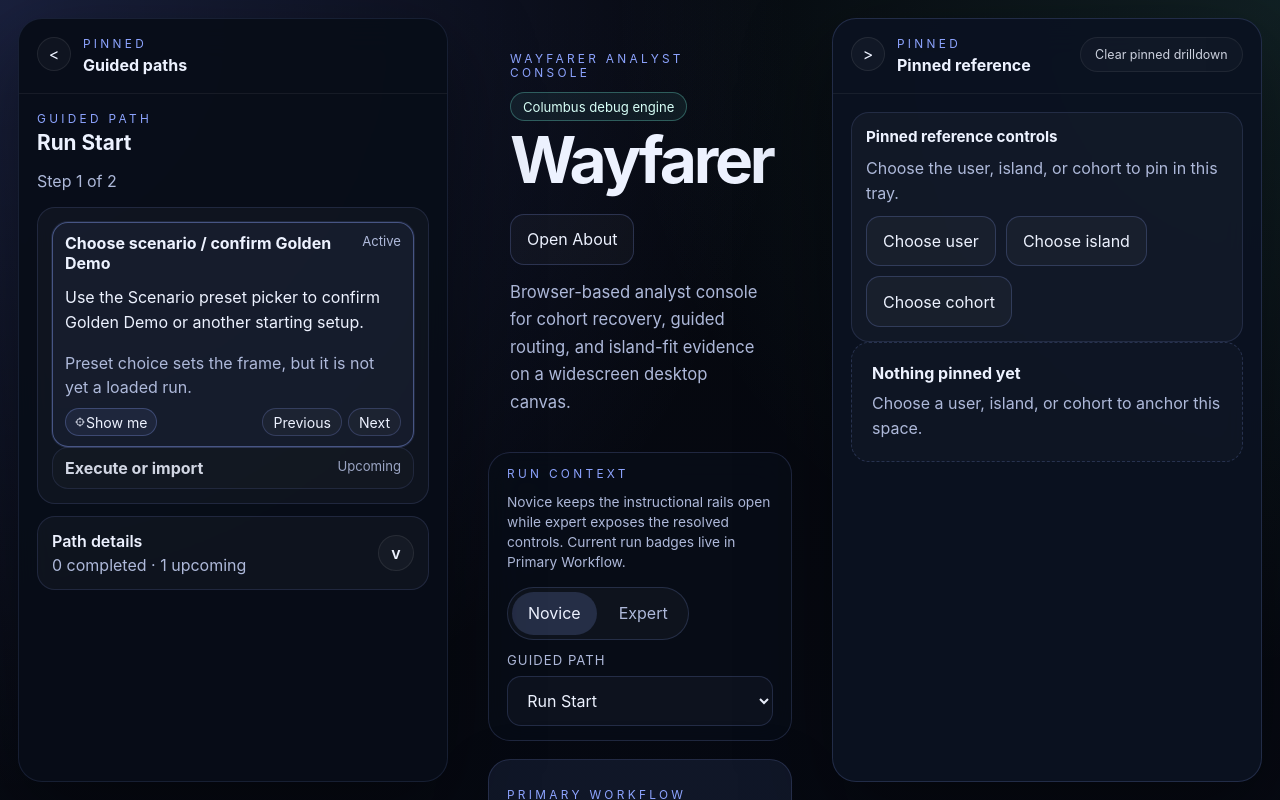
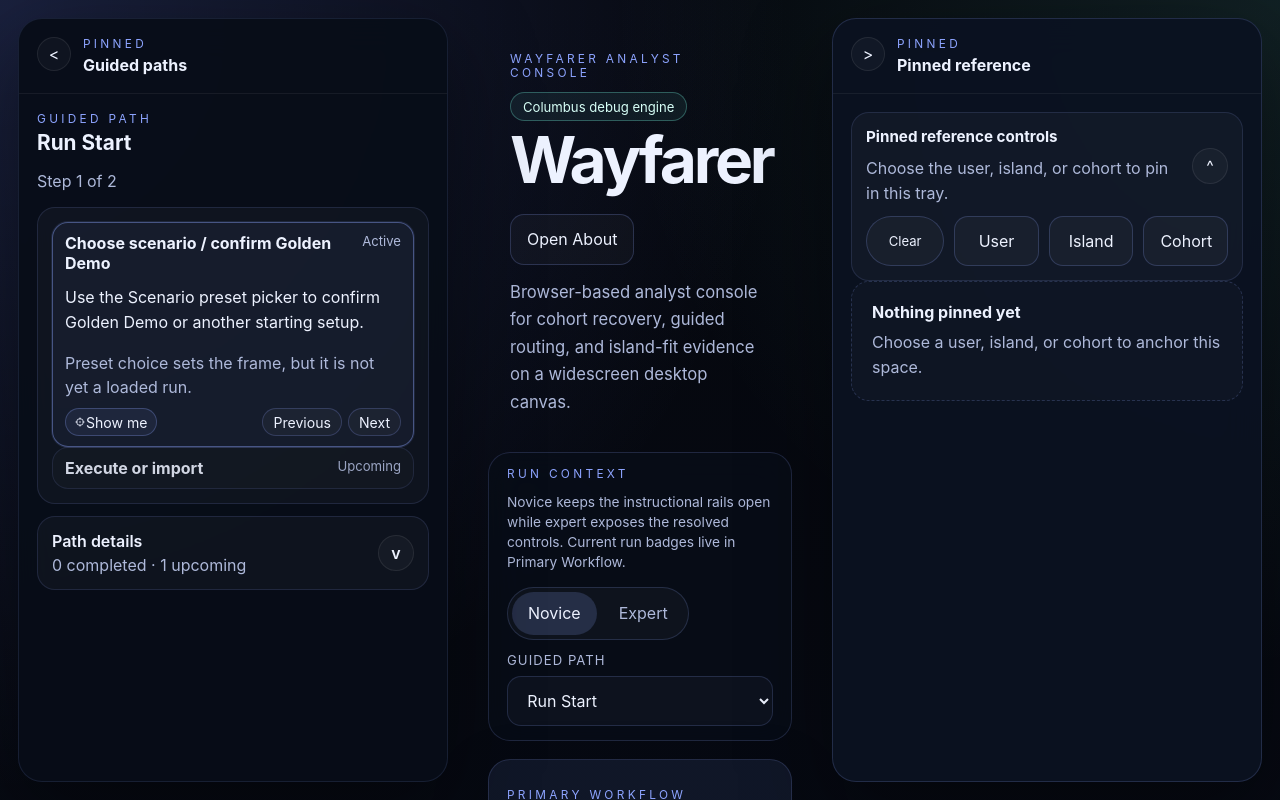
Before and after one commit to BrianUrbanek/Wayfarer, a React (Vite) app: page / in a window 1280 px wide. Shown: the top 800 px of the page. Built offline with nearby package versions, Linux system fonts and the light colour scheme.

Commit message:
Keep pinned reference fold button anchored in header

```diff
--- a/src/App.tsx
+++ b/src/App.tsx
@@ -447,6 +447,7 @@ export default function App({ initialGuidanceMode = 'novice' }: AppProps = {}) {
   const [modalKind, setModalKind] = useState<SelectionModalKind>(null);
   const [pinnedDrilldownKind, setPinnedDrilldownKind] = useState<PinnedDrilldownKind>(null);
   const [pinnedTrayCollapsed, setPinnedTrayCollapsed] = useState(initialGuidanceMode !== 'novice');
+  const [pinnedReferenceControlsCollapsed, setPinnedReferenceControlsCollapsed] = useState(false);
   const [dynamicSettingsCollapsed, setDynamicSettingsCollapsed] = useState(initialGuidanceMode === 'novice');
   const [drawerState, setDrawerState] = useState<DrawerState>(null);
   const [importedScenario, setImportedScenario] = useState<SavedWayfarerScenarioV1 | null>(null);
@@ -512,7 +513,11 @@ export default function App({ initialGuidanceMode = 'novice' }: AppProps = {}) {
   useEffect(() => {
     if (pinnedDrilldownKind !== null) {
       setPinnedTrayCollapsed(false);
-    }
+      setPinnedReferenceControlsCollapsed(true);
+      return;
+    }
+
+    setPinnedReferenceControlsCollapsed(false);
   }, [pinnedDrilldownKind]);
 
   const dataset = simulationState;
@@ -3029,22 +3034,43 @@ export default function App({ initialGuidanceMode = 'novice' }: AppProps = {}) {
         toggleCollapsedLabel="Open pinned drilldown"
         toggleExpandedLabel="Collapse pinned drilldown"
         onToggle={() => setPinnedTrayCollapsed((value) => !value)}
-        onSecondaryAction={() => {
-          setPinnedDrilldownKind(null);
-          setPinnedTrayCollapsed(true);
-        }}
-        secondaryActionLabel="Clear pinned drilldown"
       >
-        <section className="detail-block">
-          <div className="section-heading">
-            <h4>Pinned reference controls</h4>
-            <p className="muted">Choose the user, island, or cohort to pin in this tray.</p>
+        <section className="detail-block detail-block--pinned-reference">
+          <div className="section-heading section-heading--collapse-row">
+            <div className="section-heading__copy">
+              <h4>Pinned reference controls</h4>
+              {!pinnedReferenceControlsCollapsed ? <p className="muted">Choose the user, island, or cohort to pin in this tray.</p> : null}
+            </div>
+            <button
+              type="button"
+              className="icon-button collapsible-panel__toggle"
+              onClick={() => setPinnedReferenceControlsCollapsed((value) => !value)}
+              aria-label={pinnedReferenceControlsCollapsed ? 'Expand pinned reference controls' : 'Collapse pinned reference controls'}
+            >
+              <span className="collapsible-panel__toggle-icon" aria-hidden="true">
+                {pinnedReferenceControlsCollapsed ? 'v' : '^'}
+              </span>
+            </button>
           </div>
-          <div className="section-toolbar__buttons">
-            {openSelectionButton('user', 'Choose user')}
-            {openSelectionButton('island', 'Choose island')}
-            {openSelectionButton('cohort', 'Choose cohort')}
-          </div>
+          {!pinnedReferenceControlsCollapsed ? (
+            <div className="section-toolbar__buttons section-toolbar__buttons--pinned-reference">
+              <button
+                type="button"
+                className="button button--ghost button--sm"
+                onClick={() => {
+                  setPinnedDrilldownKind(null);
+                  setPinnedReferenceControlsCollapsed(false);
+                  setPinnedTrayCollapsed(false);
+                }}
+                disabled={pinnedDrilldownKind === null}
+              >
+                Clear
+              </button>
+              {openSelectionButton('user', 'User')}
+              {openSelectionButton('island', 'Island')}
+              {openSelectionButton('cohort', 'Cohort')}
+            </div>
+          ) : null}
         </section>
         {pinnedDrilldownContent  ?  (
           <section className="detail-block">
--- a/src/styles.css
+++ b/src/styles.css
@@ -1290,16 +1290,58 @@ select {
   flex-wrap: wrap;
 }
 
+.detail-block--pinned-reference .section-heading--collapse-row {
+  display: grid;
+  grid-template-columns: minmax(0, 1fr) auto;
+  align-items: start;
+  gap: 10px;
+  flex-wrap: initial;
+}
+
 .section-heading--collapse-row > :first-child {
   flex: 1 1 420px;
   min-width: 0;
 }
 
+.detail-block--pinned-reference .section-heading--collapse-row > :first-child {
+  flex: initial;
+}
+
 .section-heading--collapse-row .section-toolbar__buttons {
   align-self: flex-start;
   flex-wrap: nowrap;
   align-items: center;
   flex: 0 0 auto;
+}
+
+.section-heading__copy {
+  flex: 1 1 100%;
+  min-width: 0;
+  grid-column: 1;
+}
+
+.section-toolbar__buttons--pinned-reference {
+  width: 100%;
+  justify-content: flex-start;
+}
+
+.section-toolbar__buttons--pinned-reference > .button {
+  flex: 1 1 0;
+  min-width: 0;
+  justify-content: center;
+}
+
+.detail-block--pinned-reference .section-heading--collapse-row > .collapsible-panel__toggle {
+  grid-column: 2;
+  grid-row: 1;
+  justify-self: end;
+}
+
+.button--sm {
+  padding: 0.55rem 0.8rem;
+  min-height: 34px;
+  border-radius: 999px;
+  font-size: 0.82rem;
 }
 
 .card-list {
```
Also changed, not shown: tmp/pinned-controls-latest.png (added).
